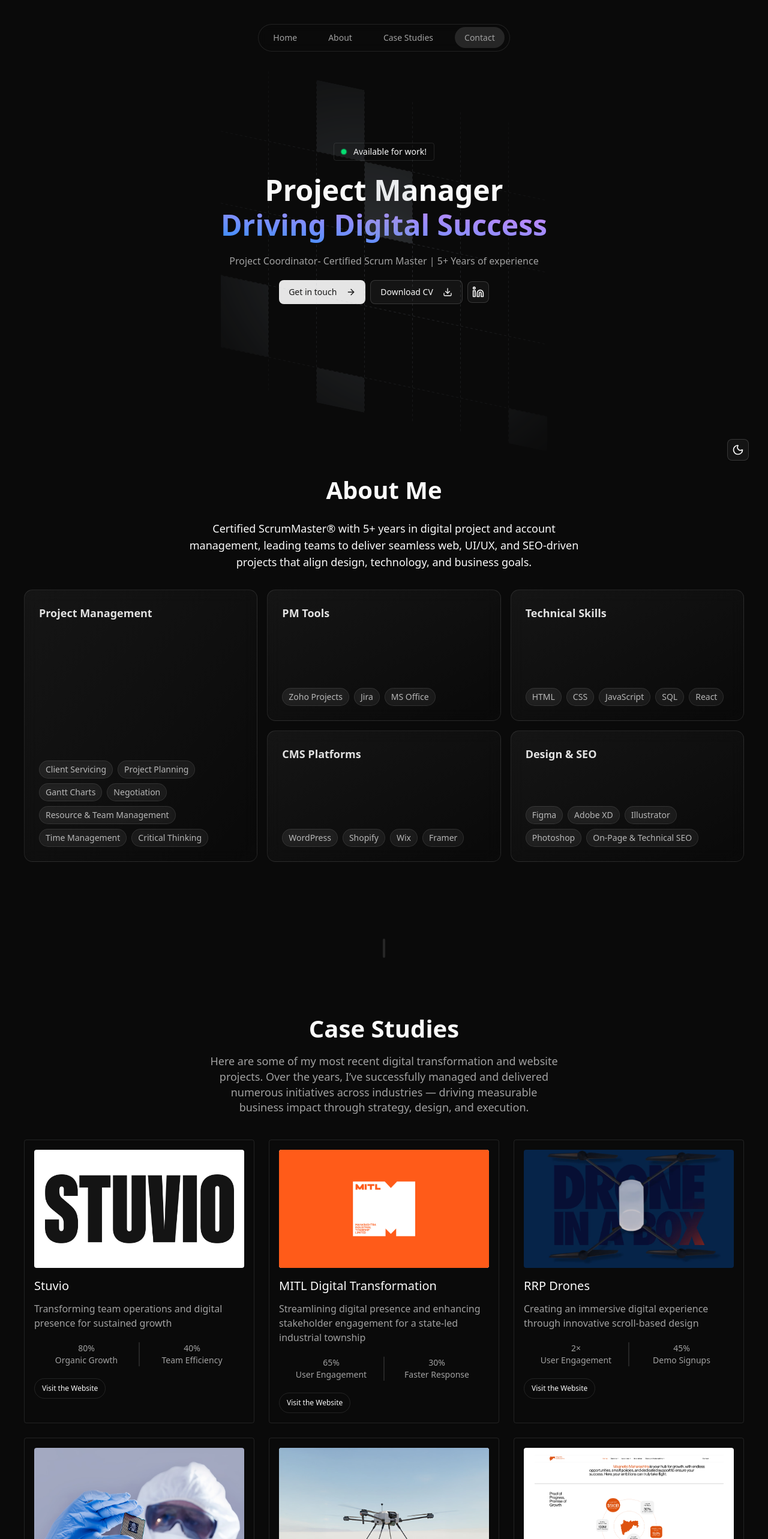
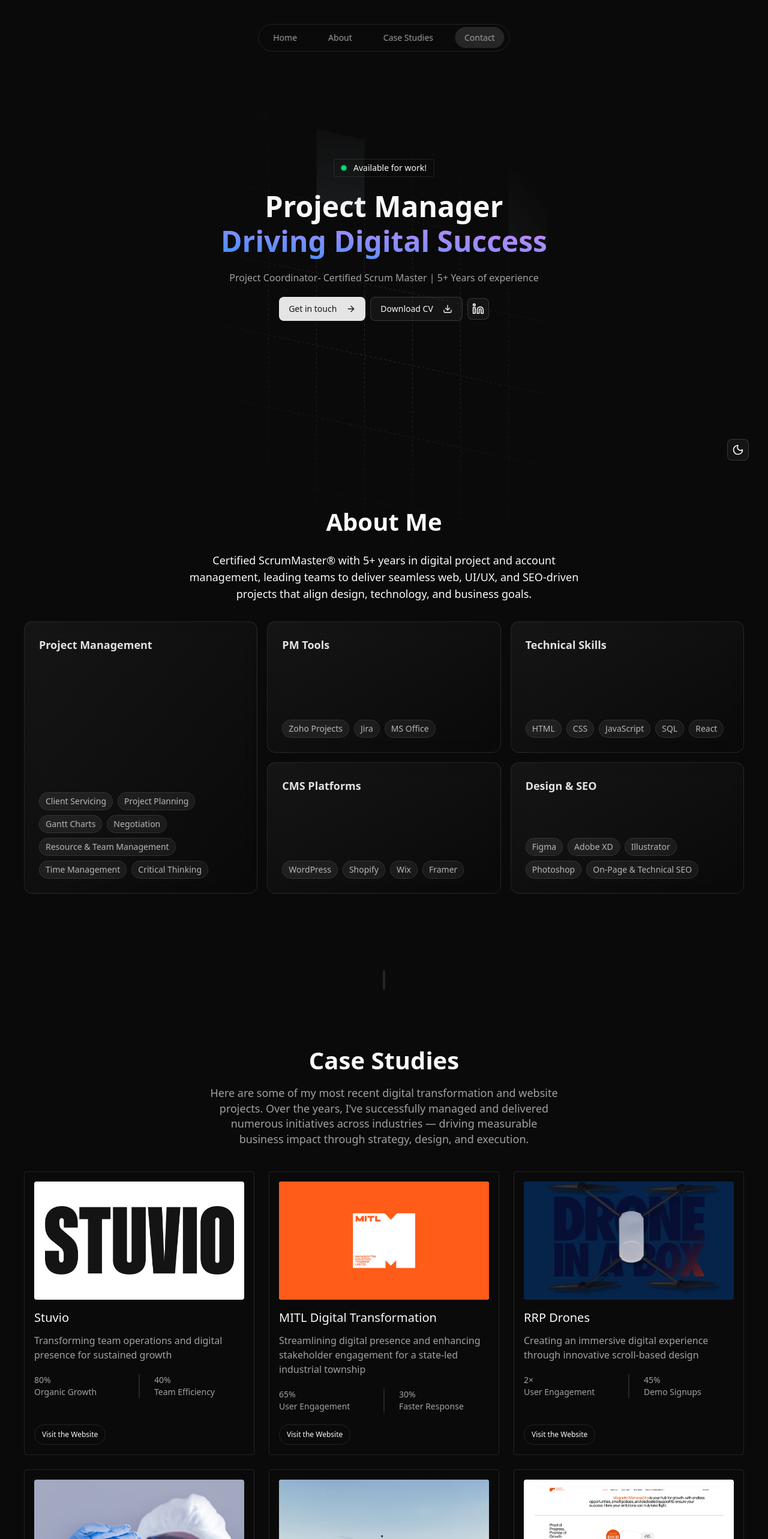
Before and after one commit to parakhchoudhary1208/jigar-portfolio, a Next.js app: page / in a window 1280 px wide. Shown: the top 2566 px of the page at 60% size. Built offline with nearby package versions, Linux system fonts and the light colour scheme; a web font is replaced by a local one.

Commit message:
updated copies & ui

```diff
--- a/src/app/layout.tsx
+++ b/src/app/layout.tsx
@@ -5,6 +5,7 @@
 import type { Metadata } from 'next'
 import { ThemeProvider } from 'next-themes'
 import { ReactLenis } from "lenis/react";
+import Header from '@/components/header'
 import './globals.css'
 
 export const metadata: Metadata = {
@@ -19,13 +20,16 @@
 }>) {
   return (
     <html lang="en" suppressHydrationWarning>
-      <body className={cn('min-h-screen font-sans', fonts)}>
+      <body className={cn("min-h-screen font-sans", fonts)}>
         <ReactLenis root>
           <ThemeProvider attribute="class" defaultTheme="dark">
-            <ActionSectionProvider>{children}</ActionSectionProvider>
+            <ActionSectionProvider>
+              <Header />
+              {children}
+            </ActionSectionProvider>
           </ThemeProvider>
         </ReactLenis>
       </body>
     </html>
-  )
+  );
 }
--- a/src/app/page.tsx
+++ b/src/app/page.tsx
@@ -11,7 +11,6 @@
   return (
     <>
       <div className="max-w-[1440px] mx-auto flex flex-col items-center px-5 md:px-10">
-        <Header />
         <HeroSection />
         <AboutSection />
         {/* <SectionDivider />
--- a/src/components/header.tsx
+++ b/src/components/header.tsx
@@ -25,7 +25,7 @@
     <motion.header
       initial={{ y: -100, opacity: 0 }}
       animate={{ y: 0, opacity: 1 }}
-      className="sticky top-5 z-20 my-5 sm:top-10 sm:my-10"
+      className="fixed top-5 z-20 sm:top-10 left-1/2 -translate-x-1/2"
     >
       {/* Mobile Navbar */}
       <div className="sm:hidden flex items-center gap-2 justify-center">
--- a/src/components/hero-section.tsx
+++ b/src/components/hero-section.tsx
@@ -15,7 +15,7 @@
     <section
       ref={ref}
       id="home"
-      className="relative my-10 mb-60 flex scroll-mt-96 flex-col items-center gap-5 text-center sm:mt-28"
+      className="relative flex flex-col items-center justify-center gap-5 text-center h-dvh"
     >
       <GridPattern
         width={80}
--- a/src/components/projects-section.tsx
+++ b/src/components/projects-section.tsx
@@ -59,8 +59,9 @@
               once: true,
             }}
             custom={index}
-            className="flex flex-col rounded border p-4 cursor-pointer"
+            className="flex flex-col justify-between rounded border p-4 cursor-pointer"
           >
+            <div className="flex flex-col">
               <Link
                 href={data.links.preview}
                 aria-label={data.title}
@@ -79,19 +80,23 @@
               <p className="text-muted-foreground mb-2.5 mt-1">
                 {data.description}
               </p>
-            <ul className="text-muted-foreground mb-5 mt-2.5 text-sm flex justify-evenly items-center">
+              {data.result?.length ? (
+                <ul className="text-muted-foreground mb-5 mt-2.5 text-sm gap-6 flex justify-start items-center">
                   {data.result.map((res, index) => (
                     <React.Fragment key={index}>
-                  <li className="w-[45%] flex flex-col justify-center items-center text-center">
+                      <li className="w-[45%] flex flex-col justify-center items-start text-center">
                         {res.percent && <p>{res.percent}</p>}
                         <p>{res.text}</p>
                       </li>
-                  {index !== data.result.length - 1 && (
+                      {index !== (data.result?.length ?? 0) - 1 && (
                         <li className="w-0.5 h-10 bg-muted"></li>
                       )}
                     </React.Fragment>
                   ))}
                 </ul>
+              ) : null}
+            </div>
+
             {/* <div className="flex flex-wrap gap-2">
               {data.technologies.map((tech) => (
                 <Badge key={tech} variant={'outline'} size={'lg'}>
--- a/src/lib/data.tsx
+++ b/src/lib/data.tsx
@@ -117,7 +117,7 @@
     bgColor: "bg-[#fff]",
     className: "w-[90%] h-auto",
     subTitle: "Summit Website",
-    result: [{ text: "In Development" }],
+    // result: [{ text: "In Development" }],
     description:
       "Currently in final development phase — focused on performance, scalability, and user experience for the upcoming launch.",
     links: {
--- a/src/lib/types.ts
+++ b/src/lib/types.ts
@@ -10,7 +10,7 @@
   bgColor: string
   subTitle: string
   description: string
-  result: { percent?: string; text: string }[]
+  result?: { percent?: string; text?: string }[]
   // technologies: string[]
   links: {
     preview: string
```
Lines whose indentation alone changed are shown as unchanged.
